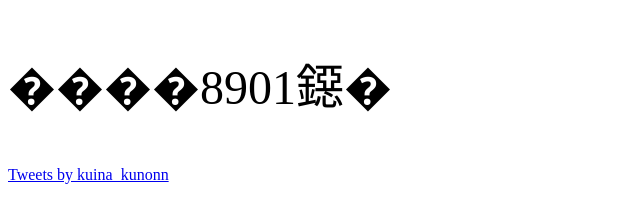
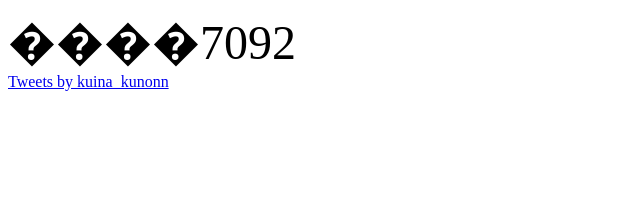
Before and after one commit to ShinaShirai/ShinaShirai.github.io, a plain HTML site: page assets/Right.html in a window 1280 px wide. Shown: the whole page, without its empty margins (0-640 px from the left). Drawn offline with Linux system fonts and the light colour scheme.

Commit message:
testCommit

```diff
--- a/assets/Right.html
+++ b/assets/Right.html
@@ -3,7 +3,7 @@
     <meta http-equiv="Content-Type" content="text/html; charset=EUC-JP">
     <body>
         <section>
-            <font size="20"><p id="choice">開発8901１</p></font>
+            <font size="20">開発7092</font>
         </section>
         <script>
 
```
